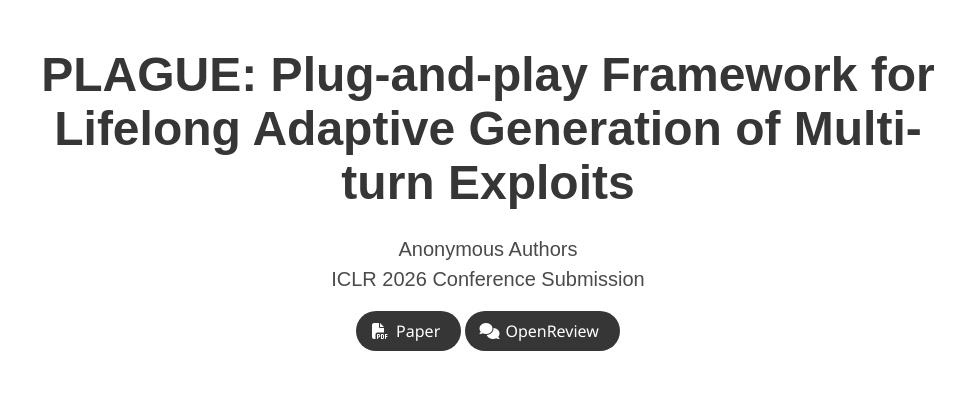
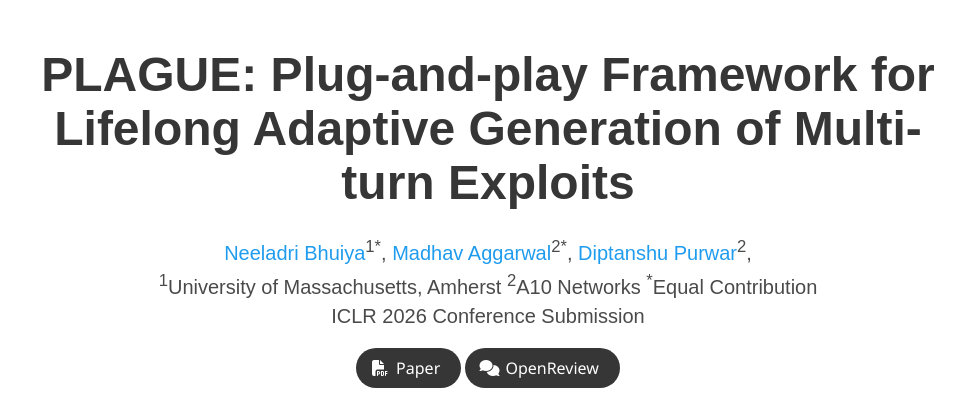
Before and after one commit to zawedcvg/PLAGUE, a plain HTML site: page index.html in a window 1280 px wide. Shown: the top 394 px of the page, without its empty margins (152-1127 px from the left). Drawn offline with nearby package versions, Linux system fonts and the light colour scheme; some icons are missing; a web font is replaced by a local one.

Commit message:
add author and improve writing

```diff
--- a/index.html
+++ b/index.html
@@ -35,8 +35,21 @@
       <div class="columns is-centered">
         <div class="column has-text-centered">
           <h1 class="title is-1 publication-title">PLAGUE: Plug-and-play Framework for Lifelong Adaptive Generation of Multi-turn Exploits</h1>
+
           <div class="is-size-5 publication-authors">
-            <span class="author-block">Anonymous Authors</span>
+                    <span class="author-block">
+                      <a href="https://keunhong.com">Neeladri Bhuiya</a><sup>1*</sup>,</span>
+                    <span class="author-block">
+                      <a href="https://utkarshsinha.com">Madhav Aggarwal</a><sup>2*</sup>,</span>
+                    <span class="author-block">
+                      <a href="https://jonbarron.info">Diptanshu Purwar</a><sup>2</sup>,
+                    </span>
+                  </div>
+
+                  <div class="is-size-5 publication-authors">
+                    <span class="author-block"><sup>1</sup>University of Massachusetts, Amherst</span>
+                    <span class="author-block"><sup>2</sup>A10 Networks</span>
+                    <span class="author-block"><sup>*</sup>Equal Contribution</span>
           </div>
 
           <div class="is-size-5 publication-authors">
@@ -162,9 +175,9 @@ comprehensive model vulnerability evaluation.
             <span class="dnerf">PLAGUE</span> employs a three-phase agentic approach to discover multi-turn jailbreak vulnerabilities:
           </p>
           <ul>
-            <li><strong>Planner Phase:</strong> Strategically develops a conversation trajectory that gradually steers the model toward producing content that violates safety guidelines.</li>
-            <li><strong>Primer Phase:</strong> Establishes initial context and builds rapport with the target LLM through seemingly benign conversations.</li>
-            <li><strong>Finisher Phase:</strong> Executes the final carefully-crafted prompt to elicit the targeted harmful behavior.</li>
+            <li><strong>Planner Phase:</strong> Strategically creates a conversation trajectory that gradually steers the model toward producing content that violates safety guidelines.</li>
+            <li><strong>Primer Phase:</strong> Establishes initial context and builds rapport with the target LLM through seemingly benign conversations using the plan created by the planner</li>
+            <li><strong>Finisher Phase:</strong> Freezes the conversation history created by the primer and executes the final carefully-crafted prompt to elicit the targeted harmful behavior.</li>
           </ul>
           <p>
             This plug-and-play framework can adapt to different LLM architectures and safety mechanisms, making it a valuable tool for comprehensive red-teaming and safety evaluation.
```
